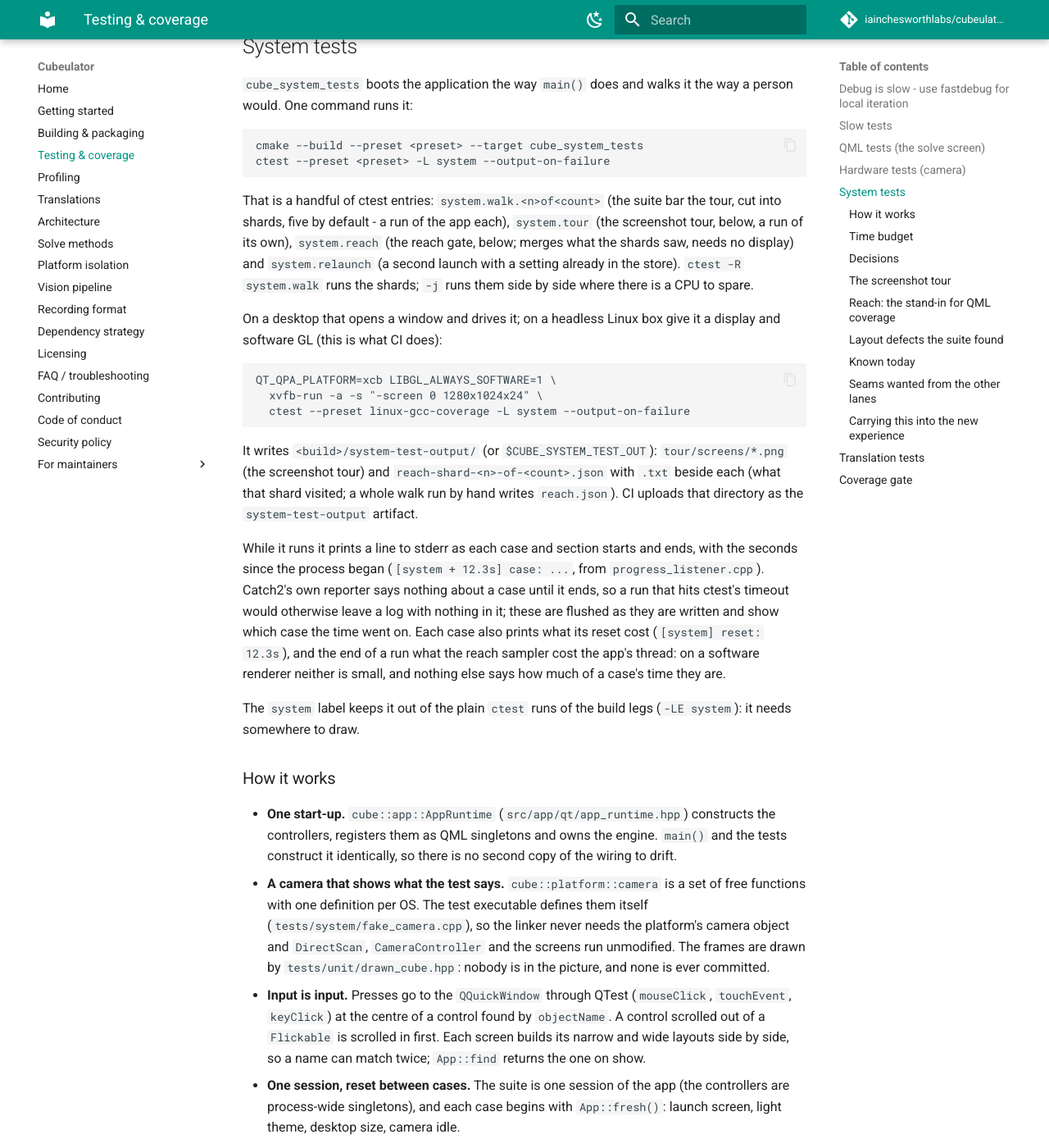
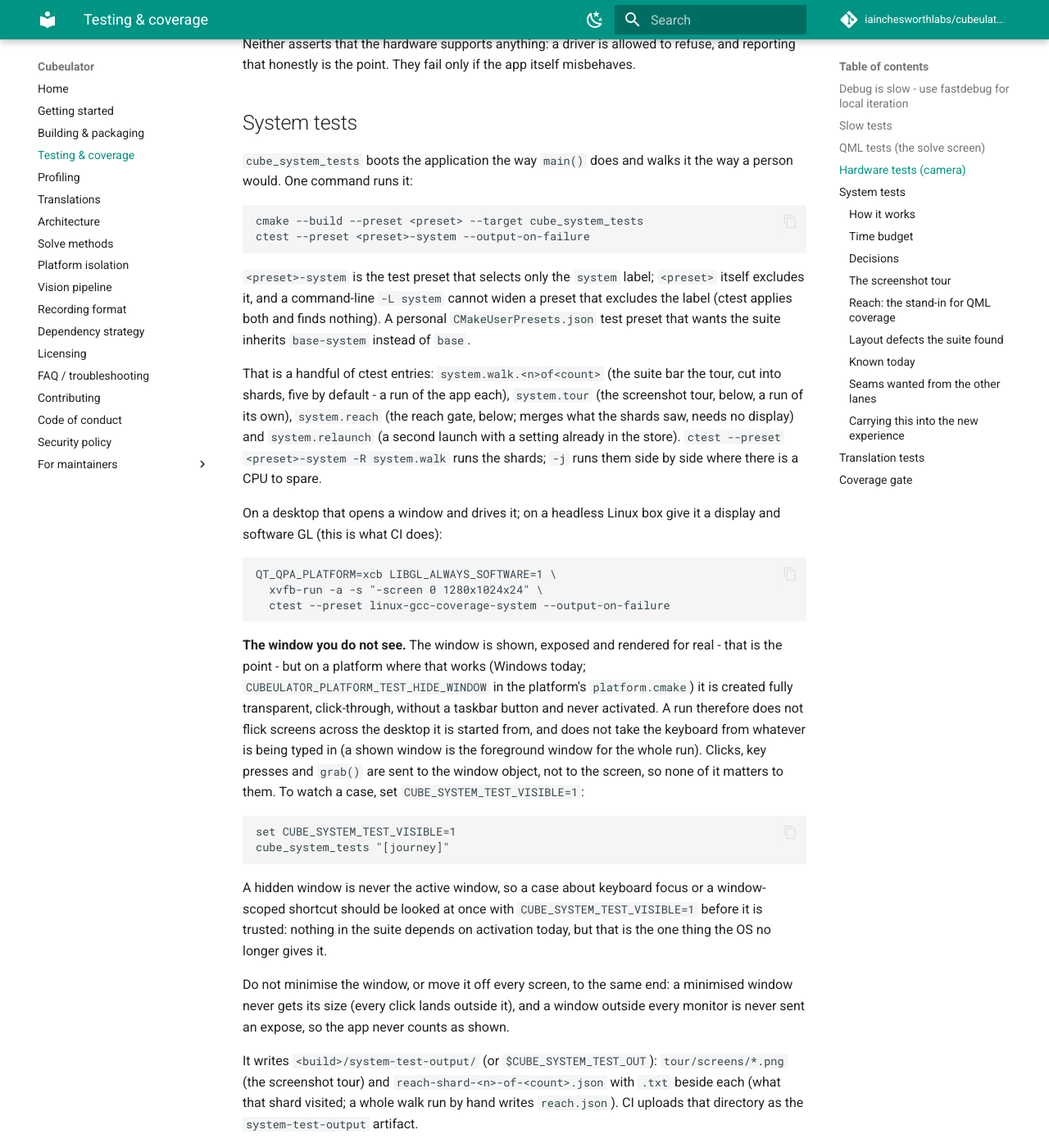
Before and after one commit to iainchesworth/cubeulator, an MkDocs documentation site: the page built from docs/testing.md, in a window 1280 px wide and 1400 px high, scrolled down 2934 px. Shown: the whole window at 82% size. Built offline with MkDocs 1.6.1 and Material for MkDocs 9.7.7, drawn with Linux system fonts in a browser that asks for light colours; comment, search, counter and statistics services are not loaded; some of the changed text lies outside the part shown.

Commit message:
Stop the system tests taking over the desktop they are run from
A plain `ctest` opened a real, foreground window per system-test entry, and
`-j` opened up to seven at once, flicking through every screen and holding
the keyboard for the length of the run.

- The committed test presets exclude the `system` label; each has a
  `<preset>-system` twin that selects only it (ctest applies a command-line
  -L on top of a preset's excluded label and finds nothing, so the suite
  cannot be re-included with -L). CI's two system legs use the twins.
- Where the platform says so (CUBEULATOR_PLATFORM_TEST_HIDE_WINDOW, Windows
  only), the harness creates its window fully transparent, click-through, as
  a tool window that never takes focus. It is still exposed and rendered, so
  clicks, key presses, grab() and the screenshot tour behave as before.
  CUBE_SYSTEM_TEST_VISIBLE=1 shows it for watching a case.

Positioning the window outside every monitor does not work: Windows sends it
no expose event and the harness times out waiting for one.

Measured on Windows, Qt 6.12.0, fastdebug, hidden: 8/8 entries pass serially
(621 s) and at -j 8 (280 s); across ~2,400 samples the window was layered
alpha 0, click-through, tool window, never foreground. Linux and macOS leave
the window as it was.

````diff
--- a/docs/testing.md
+++ b/docs/testing.md
@@ -27,6 +27,11 @@ independent Catch2 cases, so parallel runs are safe - pass `-j <n>` (or set
 `execution.jobs` in a personal `CMakeUserPresets.json` test preset, where
 machine-specific tuning belongs; the committed presets leave it unset so
 CI's 4-core runners aren't oversubscribed).
+
+That leaves out the **system tests**, which draw the real app in a window (see
+[System tests](#system-tests)): every committed test preset excludes the
+`system` label, so a plain `ctest` never opens a window. They are run with the
+matching `<preset>-system` preset.
 
 ## Debug is slow - use `fastdebug` for local iteration
 
@@ -145,16 +150,22 @@ the way a person would. One command runs it:
 
 ```
 cmake --build --preset <preset> --target cube_system_tests
-ctest --preset <preset> -L system --output-on-failure
+ctest --preset <preset>-system --output-on-failure
 ```
+
+`<preset>-system` is the test preset that selects only the `system` label;
+`<preset>` itself excludes it, and a command-line `-L system` cannot widen a
+preset that excludes the label (ctest applies both and finds nothing). A
+personal `CMakeUserPresets.json` test preset that wants the suite inherits
+`base-system` instead of `base`.
 
 That is a handful of ctest entries: `system.walk.<n>of<count>` (the suite bar
 the tour, cut into shards, five by default - a run of the app each),
 `system.tour` (the screenshot tour, below, a run of its own), `system.reach`
 (the reach gate, below; merges what the shards saw, needs no display) and
 `system.relaunch` (a second launch with a setting already in the store).
-`ctest -R system.walk` runs the shards; `-j` runs them side by side where
-there is a CPU to spare.
+`ctest --preset <preset>-system -R system.walk` runs the shards; `-j` runs them
+side by side where there is a CPU to spare.
 
 On a desktop that opens a window and drives it; on a headless Linux box give
 it a display and software GL (this is what CI does):
@@ -162,8 +173,33 @@ it a display and software GL (this is what CI does):
 ```
 QT_QPA_PLATFORM=xcb LIBGL_ALWAYS_SOFTWARE=1 \
   xvfb-run -a -s "-screen 0 1280x1024x24" \
-  ctest --preset linux-gcc-coverage -L system --output-on-failure
+  ctest --preset linux-gcc-coverage-system --output-on-failure
 ```
+
+**The window you do not see.** The window is shown, exposed and rendered for
+real - that is the point - but on a platform where that works (Windows today;
+`CUBEULATOR_PLATFORM_TEST_HIDE_WINDOW` in the platform's `platform.cmake`) it is
+created fully transparent, click-through, without a taskbar button and never
+activated. A run therefore does not flick screens across the desktop it is
+started from, and does not take the keyboard from whatever is being typed in
+(a shown window is the foreground window for the whole run). Clicks, key
+presses and `grab()` are sent to the window object, not to the screen, so none
+of it matters to them. To watch a case, set `CUBE_SYSTEM_TEST_VISIBLE=1`:
+
+```
+set CUBE_SYSTEM_TEST_VISIBLE=1
+cube_system_tests "[journey]"
+```
+
+A hidden window is never the active window, so a case about keyboard focus or a
+window-scoped shortcut should be looked at once with `CUBE_SYSTEM_TEST_VISIBLE=1`
+before it is trusted: nothing in the suite depends on activation today, but
+that is the one thing the OS no longer gives it.
+
+Do not minimise the window, or move it off every screen, to the same end: a
+minimised window never gets its size (every click lands outside it), and a
+window outside every monitor is never sent an expose, so the app never counts
+as shown.
 
 It writes `<build>/system-test-output/` (or `$CUBE_SYSTEM_TEST_OUT`):
 `tour/screens/*.png` (the screenshot tour) and `reach-shard-<n>-of-<count>.json`
@@ -181,8 +217,9 @@ the time went on. Each case also prints what its reset cost (`[system]   reset:
 a software renderer neither is small, and nothing else says how much of a
 case's time they are.
 
-The `system` label keeps it out of the plain `ctest` runs of the build legs
-(`-LE system`): it needs somewhere to draw.
+The `system` label keeps it out of the plain `ctest` runs - the committed
+presets exclude it, and CI's build legs say `-LE system` as well: it needs
+somewhere to draw.
 
 ### How it works
 
````
Also changed, not shown: CHANGELOG.md (+11 -0 lines), CMakePresets.json (+33 -2 lines), docs/getting-started.md (+4 -0 lines), docs/platform-isolation.md (+1 -0 lines), 12 other files.
